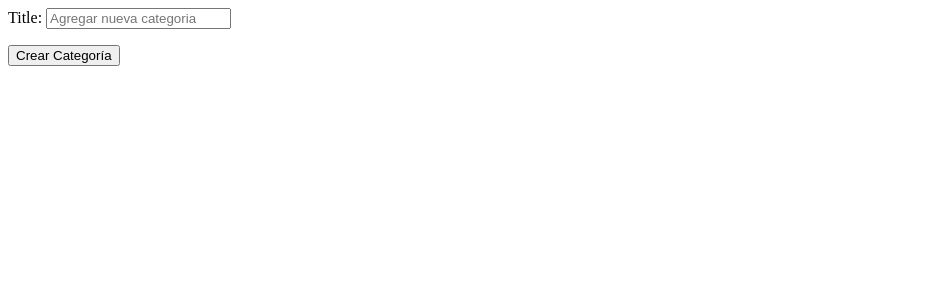
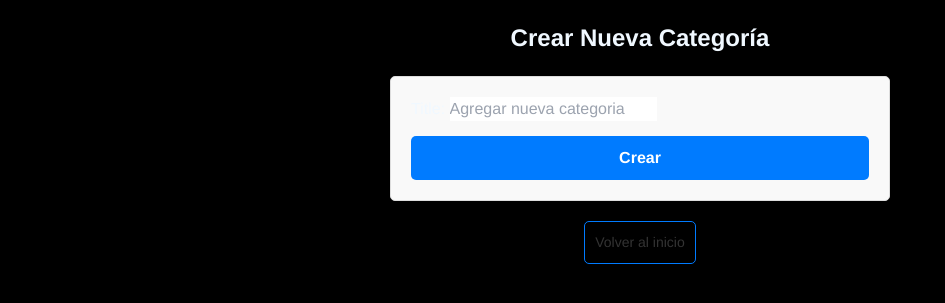
Before and after one commit to CarlosDaniel661/Proyecto-Final-Python-Django, a Django app: page /posts/categories/create/ in a window 1280 px wide. Shown: the top 303 px of the page, without its empty margins (0-945 px from the left). Run offline with Django 5.2, Linux system fonts and the light colour scheme; a user stored in the database is signed in; data comes from the database, SQL or seed files in the repository; both versions use the stored data as it was after the commit; style sheets or scripts are compiled from the project's sources.

Commit message:
Nuevos ajustes

```diff
--- a/blog_django/static/css/style.css
+++ b/blog_django/static/css/style.css
@@ -195,3 +195,123 @@ a img {
         margin-bottom: 10px; /* Espacio entre botones */
     }
 }
+
+.container {
+    max-width: 800px;
+    margin: auto;
+    padding: 20px;
+}
+
+.search-header {
+    font-size: 24px;
+    font-weight: bold;
+    margin-bottom: 20px;
+    text-align: center;
+}
+
+.result-list {
+    list-style-type: none;
+    padding: 0;
+}
+
+.result-item {
+    margin-bottom: 15px;
+    padding: 10px;
+    border-bottom: 1px solid #ddd;
+}
+
+.result-link {
+    font-size: 18px;
+    color: #333;
+    text-decoration: none;
+}
+
+.result-link:hover {
+    color: #007bff;
+    text-decoration: underline;
+}
+
+.no-results {
+    font-size: 16px;
+    text-align: center;
+    color: #999;
+}
+.form-header {
+    font-size: 24px;
+    font-weight: bold;
+    text-align: center;
+    margin-bottom: 20px;
+}
+
+.category-form {
+    max-width: 500px;
+    margin: 0 auto;
+    padding: 20px;
+    border: 1px solid #ddd;
+    border-radius: 5px;
+    background-color: #f9f9f9;
+}
+
+.category-form p {
+    margin-bottom: 15px;
+}
+
+.btn-submit {
+    display: block;
+    width: 100%;
+    padding: 10px;
+    font-size: 16px;
+    font-weight: bold;
+    color: #fff;
+    background-color: #007bff;
+    border: none;
+    border-radius: 5px;
+    cursor: pointer;
+    text-align: center;
+}
+
+.btn-submit:hover {
+    background-color: #0056b3;
+}
+
+.btn-back {
+    display: block;
+    width: fit-content;
+    margin: 20px auto 0;
+    padding: 10px;
+    font-size: 14px;
+    color: #333;
+    text-decoration: none;
+    border: 1px solid #007bff;
+    border-radius: 5px;
+}
+
+.btn-back:hover {
+    color: #007bff;
+    background-color: #f1f1f1;
+}
+.order-buttons {
+    display: flex;
+    gap: 10px;
+    margin-bottom: 15px;
+}
+
+.order-buttons .btn {
+    padding: 8px 12px;
+    font-size: 14px;
+    border-radius: 4px;
+}
+.post-thumbnail {
+    width: 100%; /* Ajuste de tamaño del contenedor de la imagen */
+    max-height: 200px; /* Define un alto máximo */
+    overflow: hidden; /* Para evitar el desbordamiento */
+    display: flex;
+    justify-content: center;
+    align-items: center;
+}
+
+.img-fluid {
+    width: auto;
+    height: 100%; /* Escala la altura automáticamente */
+    object-fit: cover; /* Mantiene el centro de la imagen visible */
+}
--- a/blog_django/templates/post/category_form.html
+++ b/blog_django/templates/post/category_form.html
@@ -1,12 +1,21 @@
-<!-- blog_django/templates/post/category_form.html -->
 {% load static %}
-
-<form method="POST">
-    {% csrf_token %}
-    {{ form.as_p }}
-    <button type="submit" class="btn btn-primary">Crear Categoría</button>
-</form>
-
-<!--TODO category update, ver si se puede usar "include" para visualizar edicion en post update-->
-
-<!--TODO category  delete, ver si se puede usar "include" para visualizar eliminacion en post update-->
+<!DOCTYPE html>
+<html lang="es">
+<head>
+    <meta charset="UTF-8">
+    <meta name="viewport" content="width=device-width, initial-scale=1.0">
+    <link rel="stylesheet" href="{% static 'css/style.css' %}">
+    <title>Crear Categoría</title>
+</head>
+<body>
+    <div class="container">
+        <h1 class="form-header">Crear Nueva Categoría</h1>
+        <form method="post" action="{% url 'post:category_create' %}" class="category-form">
+            {% csrf_token %}
+            {{ form.as_p }}
+            <button type="submit" class="btn-submit">Crear</button>
+        </form>
+        <a href="{% url 'post:post_list' %}" class="btn-back">Volver al inicio</a>
+    </div>
+</body>
+</html>
```
Also changed, not shown: blog_django/templates/post/post_list.html (+8 -0 lines), blog_django/templates/post/user_posts.html (+11 -4 lines), blog_django/templates/search_results.html (+18 -6 lines), blog_django/db.sqlite3.
